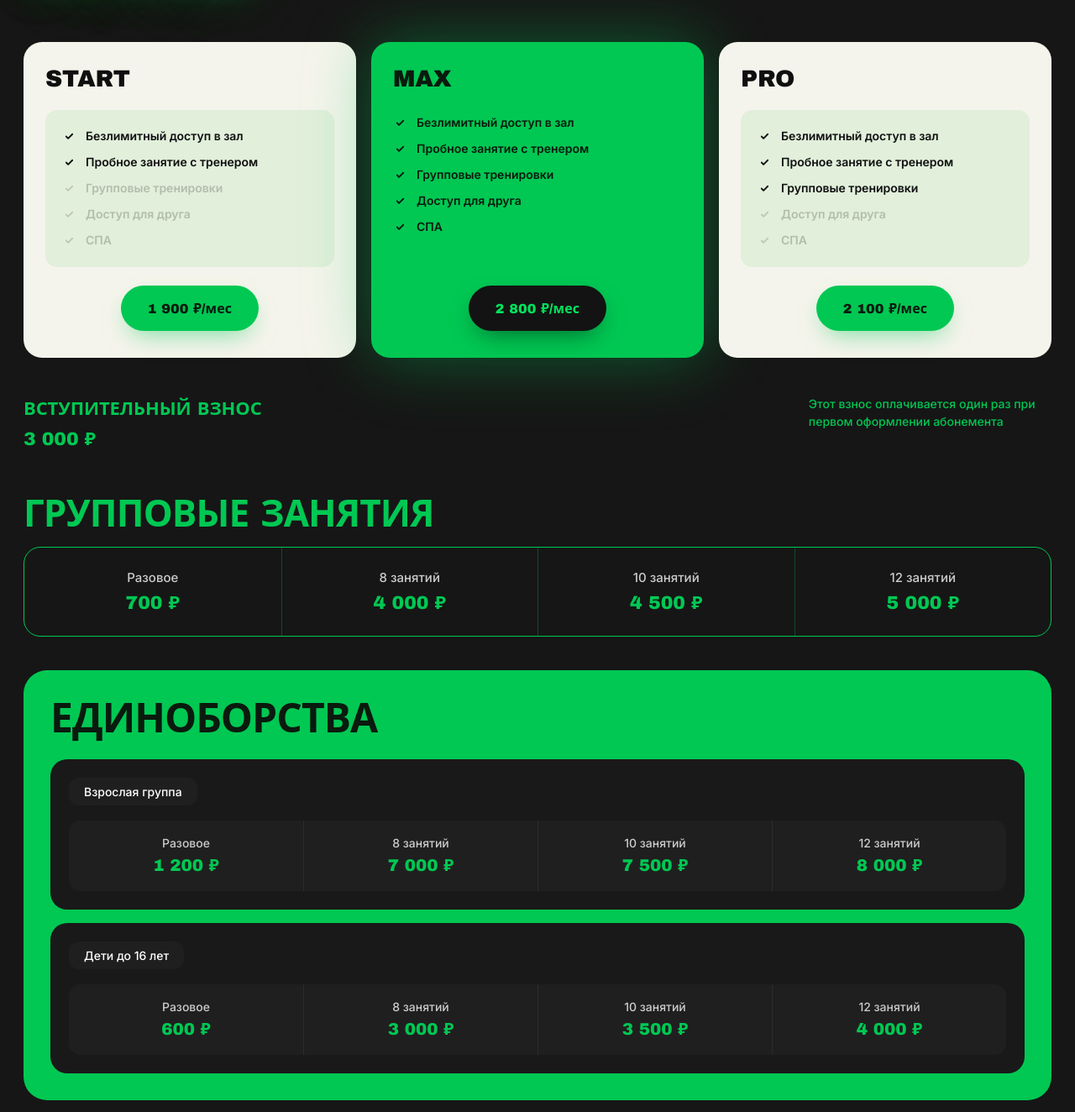
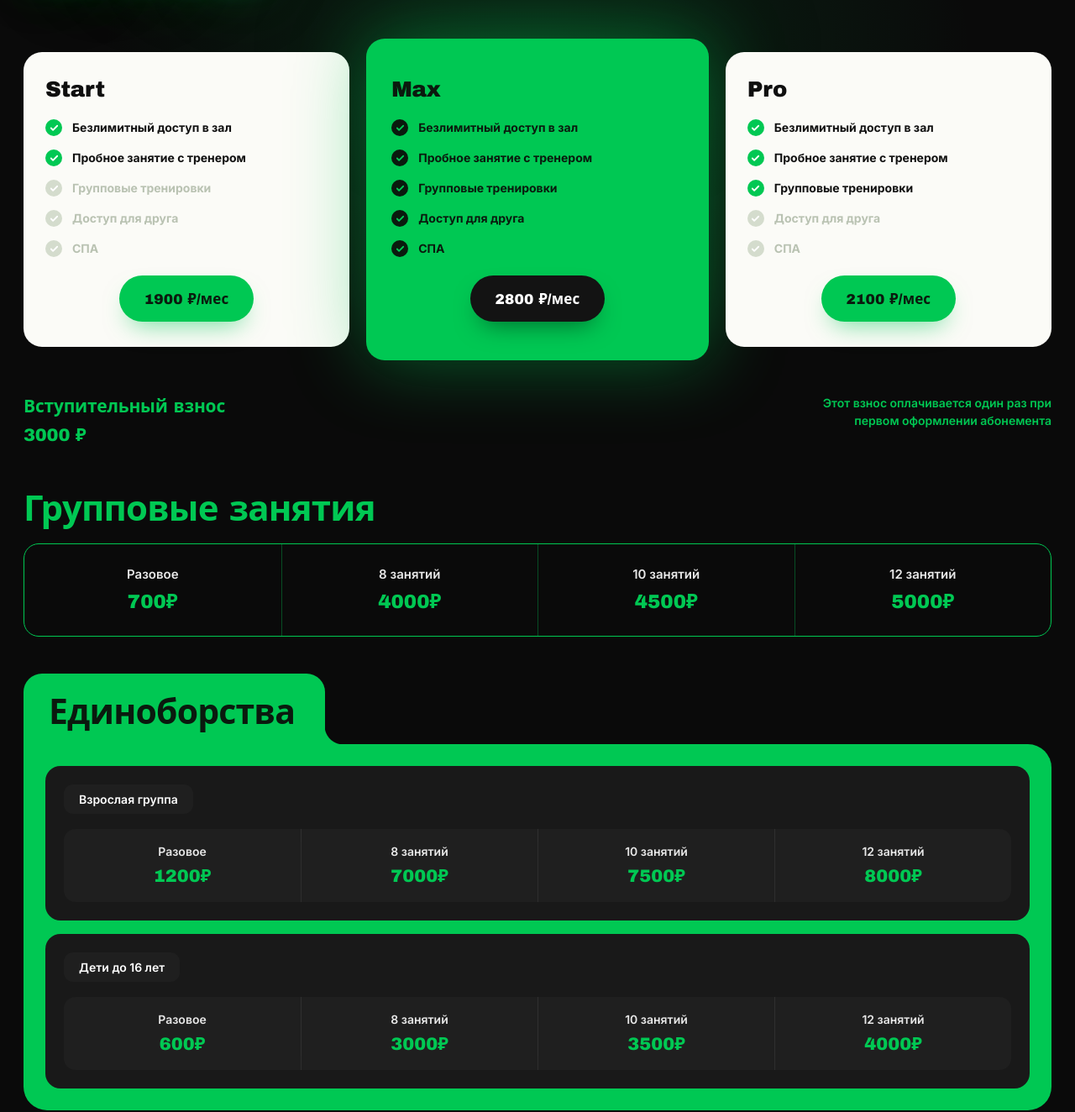
Before and after one commit to alekseydesgn-crypto/GreenGorillaz, a plain HTML site: page index.html in a window 1280 px wide. Shown: the part 2046-3370 px from the top of the page at 84% size. Drawn offline with Linux system fonts and the light colour scheme; a web font is replaced by a local one.

Commit message:
Match pricing section closer to reference mock
- White tariff cards with circular check badges (green active /
  gray muted), Max card elevated and centered with green halo
- Dark near-black section bg with green radial glow behind cards
- Sentence-case sub-section titles; tight price formatting
- Right-aligned entry-fee note in accent green
- "Единоборства" rebuilt as a folder-tab block with concave corner

```diff
--- a/index.html
+++ b/index.html
@@ -180,7 +180,7 @@
           <li class="off"><span class="check"><svg width="11" height="11" viewBox="0 0 24 24" fill="none" stroke="currentColor" stroke-width="4" stroke-linecap="round" stroke-linejoin="round"><polyline points="20 6 9 17 4 12"/></svg></span> Доступ для друга</li>
           <li class="off"><span class="check"><svg width="11" height="11" viewBox="0 0 24 24" fill="none" stroke="currentColor" stroke-width="4" stroke-linecap="round" stroke-linejoin="round"><polyline points="20 6 9 17 4 12"/></svg></span> СПА</li>
         </ul>
-        <a href="#contact" class="price-cta">1 900 ₽/мес</a>
+        <a href="#contact" class="price-cta">1900 ₽/мес</a>
       </article>
 
       <article class="price rec">
@@ -192,7 +192,7 @@
           <li><span class="check"><svg width="11" height="11" viewBox="0 0 24 24" fill="none" stroke="currentColor" stroke-width="4" stroke-linecap="round" stroke-linejoin="round"><polyline points="20 6 9 17 4 12"/></svg></span> Доступ для друга</li>
           <li><span class="check"><svg width="11" height="11" viewBox="0 0 24 24" fill="none" stroke="currentColor" stroke-width="4" stroke-linecap="round" stroke-linejoin="round"><polyline points="20 6 9 17 4 12"/></svg></span> СПА</li>
         </ul>
-        <a href="#contact" class="price-cta">2 800 ₽/мес</a>
+        <a href="#contact" class="price-cta">2800 ₽/мес</a>
       </article>
 
       <article class="price">
@@ -204,7 +204,7 @@
           <li class="off"><span class="check"><svg width="11" height="11" viewBox="0 0 24 24" fill="none" stroke="currentColor" stroke-width="4" stroke-linecap="round" stroke-linejoin="round"><polyline points="20 6 9 17 4 12"/></svg></span> Доступ для друга</li>
           <li class="off"><span class="check"><svg width="11" height="11" viewBox="0 0 24 24" fill="none" stroke="currentColor" stroke-width="4" stroke-linecap="round" stroke-linejoin="round"><polyline points="20 6 9 17 4 12"/></svg></span> СПА</li>
         </ul>
-        <a href="#contact" class="price-cta">2 100 ₽/мес</a>
+        <a href="#contact" class="price-cta">2100 ₽/мес</a>
       </article>
 
     </div>
@@ -212,7 +212,7 @@
     <div class="fee-row">
       <div class="fee-main">
         <div class="fee-lbl">Вступительный взнос</div>
-        <div class="fee-val">3 000 ₽</div>
+        <div class="fee-val">3000 ₽</div>
       </div>
       <div class="fee-note">Этот взнос оплачивается один раз при первом оформлении абонемента</div>
     </div>
@@ -220,32 +220,32 @@
     <div class="rates-block">
       <h3 class="rates-title">Групповые занятия</h3>
       <div class="rates-grid outline">
-        <div class="rate"><div class="r-lbl">Разовое</div><div class="r-val">700 ₽</div></div>
-        <div class="rate"><div class="r-lbl">8 занятий</div><div class="r-val">4 000 ₽</div></div>
-        <div class="rate"><div class="r-lbl">10 занятий</div><div class="r-val">4 500 ₽</div></div>
-        <div class="rate"><div class="r-lbl">12 занятий</div><div class="r-val">5 000 ₽</div></div>
+        <div class="rate"><div class="r-lbl">Разовое</div><div class="r-val">700₽</div></div>
+        <div class="rate"><div class="r-lbl">8 занятий</div><div class="r-val">4000₽</div></div>
+        <div class="rate"><div class="r-lbl">10 занятий</div><div class="r-val">4500₽</div></div>
+        <div class="rate"><div class="r-lbl">12 занятий</div><div class="r-val">5000₽</div></div>
       </div>
     </div>
 
     <div class="rates-block martial">
-      <h3 class="martial-title">Единоборства</h3>
-      <div class="martial-body">
+      <div class="martial-tab">Единоборства</div>
+      <div class="martial-card">
         <div class="age-row">
           <div class="age-pill">Взрослая группа</div>
           <div class="rates-grid dark">
-            <div class="rate"><div class="r-lbl">Разовое</div><div class="r-val">1 200 ₽</div></div>
-            <div class="rate"><div class="r-lbl">8 занятий</div><div class="r-val">7 000 ₽</div></div>
-            <div class="rate"><div class="r-lbl">10 занятий</div><div class="r-val">7 500 ₽</div></div>
-            <div class="rate"><div class="r-lbl">12 занятий</div><div class="r-val">8 000 ₽</div></div>
+            <div class="rate"><div class="r-lbl">Разовое</div><div class="r-val">1200₽</div></div>
+            <div class="rate"><div class="r-lbl">8 занятий</div><div class="r-val">7000₽</div></div>
+            <div class="rate"><div class="r-lbl">10 занятий</div><div class="r-val">7500₽</div></div>
+            <div class="rate"><div class="r-lbl">12 занятий</div><div class="r-val">8000₽</div></div>
           </div>
         </div>
         <div class="age-row">
           <div class="age-pill">Дети до 16 лет</div>
           <div class="rates-grid dark">
-            <div class="rate"><div class="r-lbl">Разовое</div><div class="r-val">600 ₽</div></div>
-            <div class="rate"><div class="r-lbl">8 занятий</div><div class="r-val">3 000 ₽</div></div>
-            <div class="rate"><div class="r-lbl">10 занятий</div><div class="r-val">3 500 ₽</div></div>
-            <div class="rate"><div class="r-lbl">12 занятий</div><div class="r-val">4 000 ₽</div></div>
+            <div class="rate"><div class="r-lbl">Разовое</div><div class="r-val">600₽</div></div>
+            <div class="rate"><div class="r-lbl">8 занятий</div><div class="r-val">3000₽</div></div>
+            <div class="rate"><div class="r-lbl">10 занятий</div><div class="r-val">3500₽</div></div>
+            <div class="rate"><div class="r-lbl">12 занятий</div><div class="r-val">4000₽</div></div>
           </div>
         </div>
       </div>
--- a/styles.css
+++ b/styles.css
@@ -534,36 +534,44 @@ section { position: relative; }
 }
 
 /* ============ PRICING ============ */
+#pricing.section {
+  background:
+    radial-gradient(720px 480px at 50% 18%, rgba(0, 200, 83, 0.14), transparent 72%),
+    #0a0a0a;
+}
+
 .pricing-sec-head { margin-bottom: 56px; }
 
 .pricing-title {
   max-width: none;
-  line-height: 0.95;
+  line-height: 0.92;
+  letter-spacing: 0.01em;
 }
 
 .glow-accent {
   color: var(--accent);
   text-shadow:
-    0 0 26px rgba(0, 200, 83, 0.6),
-    0 0 56px rgba(0, 200, 83, 0.4),
-    0 0 96px rgba(0, 200, 83, 0.22);
+    0 0 26px rgba(0, 200, 83, 0.65),
+    0 0 60px rgba(0, 200, 83, 0.45),
+    0 0 110px rgba(0, 200, 83, 0.25);
 }
 
 .pricing-wrap {
   display: grid;
-  grid-template-columns: repeat(3, 1fr);
-  gap: 18px;
+  grid-template-columns: 1fr 1.05fr 1fr;
+  gap: 20px;
+  align-items: center;
 }
 
 @media (max-width: 920px) {
-  .pricing-wrap { grid-template-columns: 1fr; }
+  .pricing-wrap { grid-template-columns: 1fr; align-items: stretch; }
 }
 
 .price {
   position: relative;
-  background: #f5f4ec;
+  background: #fbfbf7;
   border-radius: 22px;
-  padding: 28px 26px 32px;
+  padding: 30px 26px;
   display: flex;
   flex-direction: column;
   gap: 22px;
@@ -571,51 +579,50 @@ section { position: relative; }
   transition: transform 0.25s ease;
 }
 
-.price:hover { transform: translateY(-3px); }
+.price:hover { transform: translateY(-4px); }
 
 .price .name {
   font-family: var(--head);
   font-weight: 800;
-  font-size: 28px;
-  text-transform: uppercase;
+  font-size: 26px;
   letter-spacing: -0.01em;
   color: #0f0f0f;
 }
 
 .price ul {
   list-style: none;
-  padding: 22px 20px;
+  padding: 0;
   margin: 0;
-  background: #e1efdb;
-  border-radius: 14px;
   display: flex;
   flex-direction: column;
-  gap: 12px;
+  gap: 16px;
 }
 
 .price li {
   display: flex;
   gap: 12px;
   align-items: center;
-  color: #0f0f0f;
+  color: #111;
   font-family: var(--body);
-  font-weight: 600;
+  font-weight: 700;
   font-size: 14px;
-  line-height: 1.35;
+  line-height: 1.3;
 }
 
-.price li.off { color: #b3bdac; }
+.price li.off { color: #b9c2b2; }
 
 .price li .check {
-  flex: 0 0 16px;
-  width: 16px;
-  height: 16px;
+  flex: 0 0 20px;
+  width: 20px;
+  height: 20px;
+  border-radius: 50%;
+  background: var(--accent);
+  color: #fff;
   display: grid;
   place-items: center;
-  color: #0f0f0f;
 }
 
-.price li.off .check { color: #c0c8b8; }
+.price li.off .check { background: #d4dccd; color: #fff; }
 
 .price-cta {
   align-self: center;
@@ -623,57 +630,44 @@ section { position: relative; }
   display: inline-flex;
   align-items: center;
   justify-content: center;
-  padding: 16px 32px;
+  padding: 16px 30px;
   border-radius: 999px;
   font-family: var(--head);
   font-weight: 800;
-  font-size: 16px;
+  font-size: 17px;
   letter-spacing: 0.01em;
   background: var(--accent);
   color: #0a1a0e;
-  box-shadow: 0 12px 30px -10px rgba(0, 200, 83, 0.55);
+  box-shadow: 0 14px 30px -12px rgba(0, 200, 83, 0.6);
   transition: transform 0.2s ease, box-shadow 0.2s ease, background 0.2s ease;
   white-space: nowrap;
 }
 
 .price-cta:hover {
   transform: translateY(-2px);
-  box-shadow: 0 16px 36px -10px rgba(0, 200, 83, 0.75);
+  box-shadow: 0 18px 40px -12px rgba(0, 200, 83, 0.8);
 }
 
 .price.rec {
   background: var(--accent);
-  box-shadow: 0 0 80px rgba(0, 200, 83, 0.4);
+  padding: 46px 30px;
+  box-shadow: 0 0 90px rgba(0, 200, 83, 0.45);
 }
 
 .price.rec .name { color: #0a1a0e; }
-
-.price.rec ul {
-  background: transparent;
-  padding: 0;
-  margin-top: 6px;
-}
-
-.price.rec li {
-  color: #0a1a0e;
-  font-weight: 600;
-}
-
-.price.rec li .check { color: #0a1a0e; }
+.price.rec li { color: #0a1a0e; }
+.price.rec li .check { background: #0a1a0e; color: var(--accent); }
 
 .price.rec .price-cta {
   background: #131313;
-  color: var(--accent-2);
-  box-shadow: 0 12px 30px -10px rgba(0, 0, 0, 0.5);
+  color: #fff;
+  box-shadow: 0 14px 30px -12px rgba(0, 0, 0, 0.5);
 }
 
-.price.rec .price-cta:hover {
-  background: #1d1d1d;
-  box-shadow: 0 16px 36px -10px rgba(0, 0, 0, 0.65);
-}
+.price.rec .price-cta:hover { background: #1d1d1d; }
 
 .fee-row {
-  margin-top: 44px;
+  margin-top: 40px;
   display: grid;
   grid-template-columns: 1fr 1fr;
   gap: 28px;
@@ -685,25 +679,25 @@ section { position: relative; }
 .fee-main .fee-val {
   font-family: var(--head);
   font-weight: 700;
-  font-size: clamp(18px, 1.8vw, 22px);
-  text-transform: uppercase;
-  letter-spacing: -0.005em;
+  font-size: clamp(18px, 1.7vw, 21px);
+  letter-spacing: -0.01em;
 }
 
 .fee-main .fee-val { margin-top: 6px; }
 
 .fee-note {
   font-family: var(--body);
-  font-weight: 500;
+  font-weight: 600;
   font-size: 14px;
   line-height: 1.5;
-  max-width: 32ch;
+  max-width: 34ch;
   margin-left: auto;
+  text-align: right;
 }
 
 @media (max-width: 720px) {
   .fee-row { grid-template-columns: 1fr; }
-  .fee-note { margin-left: 0; }
+  .fee-note { margin-left: 0; text-align: left; }
 }
 
 .rates-block { margin-top: 56px; }
@@ -711,17 +705,16 @@ section { position: relative; }
 .rates-title {
   font-family: var(--head);
   font-weight: 800;
-  font-size: clamp(28px, 3.6vw, 44px);
+  font-size: clamp(28px, 3.4vw, 42px);
   color: var(--accent);
-  text-transform: uppercase;
   letter-spacing: -0.02em;
-  margin: 0 0 18px 0;
+  margin: 0 0 20px 0;
 }
 
 .rates-grid {
   display: grid;
   grid-template-columns: repeat(4, 1fr);
-  border-radius: 20px;
+  border-radius: 18px;
   overflow: hidden;
 }
 
@@ -733,15 +726,15 @@ section { position: relative; }
 .rates-grid.outline .rate {
   padding: 26px 14px;
   text-align: center;
-  border-left: 1px solid rgba(0, 200, 83, 0.3);
+  border-left: 1px solid rgba(0, 200, 83, 0.35);
 }
 
 .rates-grid.outline .rate:first-child { border-left: none; }
 
 .rate .r-lbl {
-  color: #cccccc;
+  color: #e8e8e8;
   font-family: var(--body);
-  font-weight: 500;
+  font-weight: 600;
   font-size: 15px;
 }
 
@@ -749,35 +742,49 @@ section { position: relative; }
   color: var(--accent);
   font-family: var(--head);
   font-weight: 800;
-  font-size: 22px;
-  margin-top: 4px;
+  font-size: 23px;
+  margin-top: 6px;
 }
 
 @media (max-width: 720px) {
   .rates-grid.outline { grid-template-columns: repeat(2, 1fr); }
-  .rates-grid.outline .rate { border-left: 1px solid rgba(0, 200, 83, 0.3); }
+  .rates-grid.outline .rate { border-left: 1px solid rgba(0, 200, 83, 0.35); }
   .rates-grid.outline .rate:nth-child(odd) { border-left: none; }
-  .rates-grid.outline .rate:nth-child(n+3) { border-top: 1px solid rgba(0, 200, 83, 0.3); }
+  .rates-grid.outline .rate:nth-child(n+3) { border-top: 1px solid rgba(0, 200, 83, 0.35); }
 }
 
-.rates-block.martial {
+.martial { margin-top: 44px; }
+
+.martial-tab {
+  display: inline-block;
+  position: relative;
   background: var(--accent);
-  border-radius: 28px;
-  padding: 36px 32px 32px;
-  margin-top: 40px;
+  color: #0a1a0e;
+  font-family: var(--head);
+  font-weight: 800;
+  font-size: clamp(26px, 3.2vw, 42px);
+  letter-spacing: -0.02em;
+  padding: 16px 36px 12px 30px;
+  border-radius: 22px 22px 0 0;
+  z-index: 1;
 }
 
-.martial-title {
-  font-family: var(--head);
-  font-weight: 800;
-  font-size: clamp(32px, 4vw, 48px);
-  color: #0a1a0e;
-  text-transform: uppercase;
-  letter-spacing: -0.02em;
-  margin: 0 0 24px 0;
+.martial-tab::after {
+  content: "";
+  position: absolute;
+  bottom: 0;
+  right: -22px;
+  width: 22px;
+  height: 22px;
+  background: var(--accent);
+  -webkit-mask: radial-gradient(circle at 100% 0, transparent 22px, #000 23px);
+  mask: radial-gradient(circle at 100% 0, transparent 22px, #000 23px);
 }
 
-.martial-body {
+.martial-card {
+  background: var(--accent);
+  border-radius: 0 28px 28px 28px;
+  padding: 26px;
   display: flex;
   flex-direction: column;
   gap: 16px;
@@ -785,7 +792,7 @@ section { position: relative; }
 
 .age-row {
   background: var(--bg);
-  border-radius: 20px;
+  border-radius: 18px;
   padding: 22px;
 }
 
@@ -794,10 +801,10 @@ section { position: relative; }
   background: var(--bg-2);
   color: #fff;
   font-family: var(--body);
-  font-weight: 500;
+  font-weight: 600;
   font-size: 14px;
-  padding: 8px 18px;
-  border-radius: 12px;
+  padding: 9px 18px;
+  border-radius: 11px;
   margin-bottom: 18px;
 }
 
@@ -809,18 +816,18 @@ section { position: relative; }
 .age-row .rate {
   padding: 18px 12px;
   text-align: center;
-  border-left: 1px solid rgba(255, 255, 255, 0.06);
+  border-left: 1px solid rgba(255, 255, 255, 0.07);
 }
 
 .age-row .rate:first-child { border-left: none; }
 .age-row .rate .r-lbl { font-size: 14px; }
-.age-row .rate .r-val { font-size: 20px; }
+.age-row .rate .r-val { font-size: 21px; }
 
 @media (max-width: 720px) {
   .age-row .rates-grid { grid-template-columns: repeat(2, 1fr); }
-  .age-row .rate { border-left: 1px solid rgba(255, 255, 255, 0.06); }
+  .age-row .rate { border-left: 1px solid rgba(255, 255, 255, 0.07); }
   .age-row .rate:nth-child(odd) { border-left: none; }
-  .age-row .rate:nth-child(n+3) { border-top: 1px solid rgba(255, 255, 255, 0.06); }
+  .age-row .rate:nth-child(n+3) { border-top: 1px solid rgba(255, 255, 255, 0.07); }
 }
 
 /* ============ CONTACT ============ */
```
